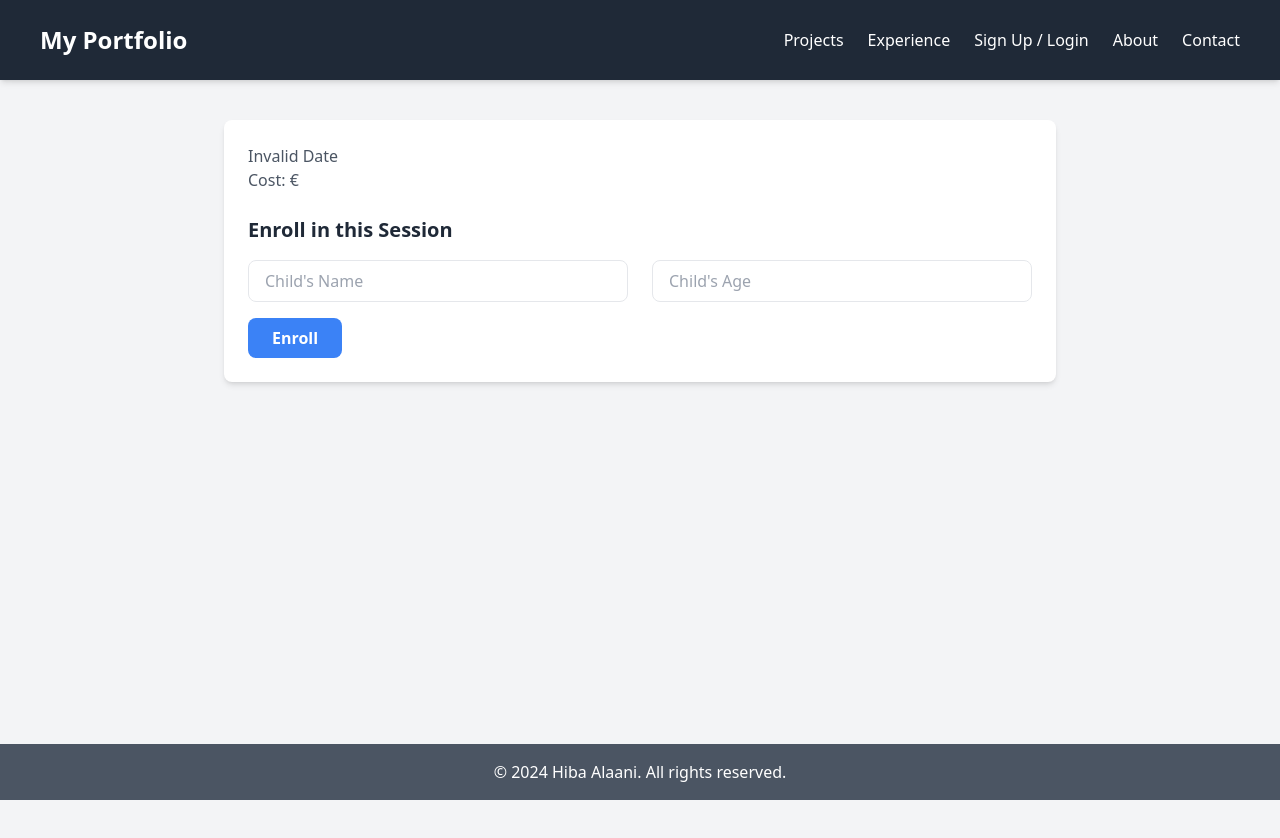
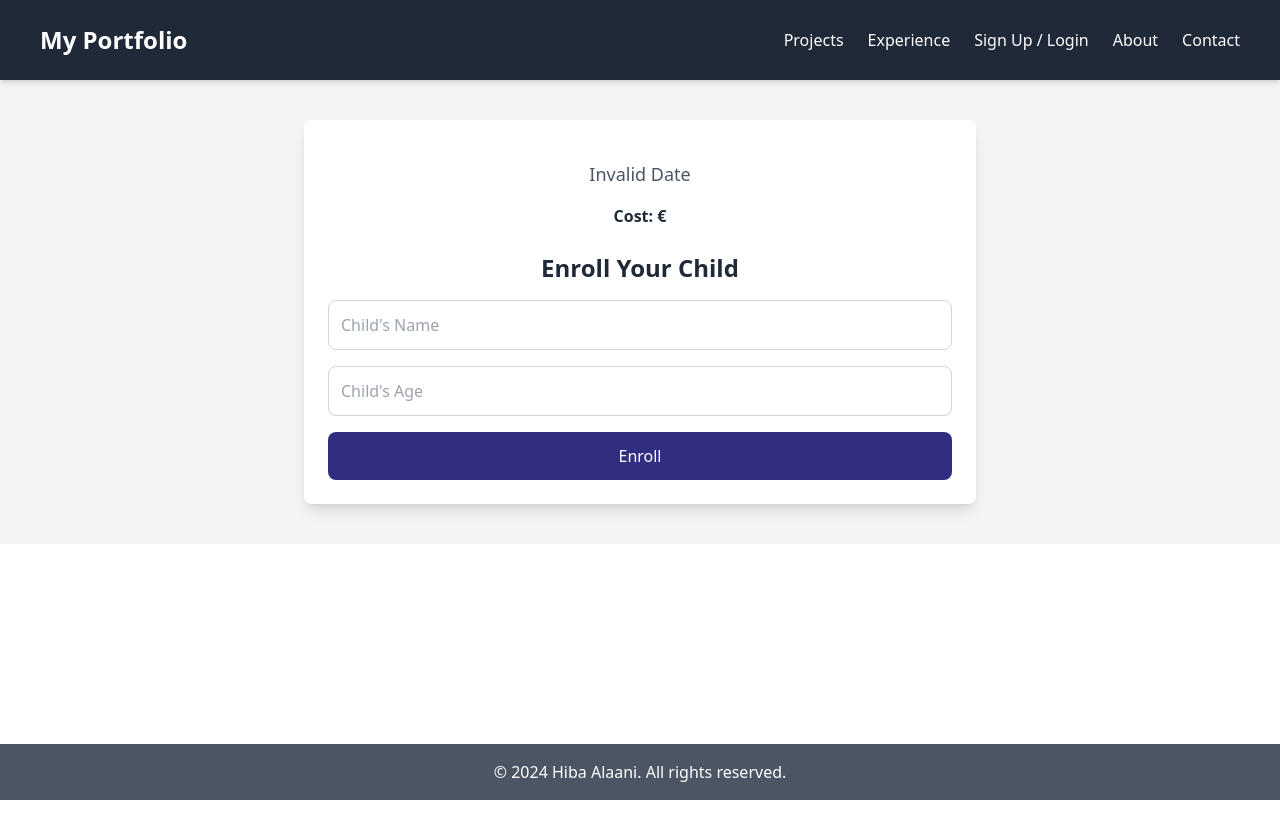
Before and after one commit to hibaalaani/alaani, a React (Vite) app: page /alaani/session/1 in a window 1280 px wide. Shown: the top 838 px of the page. After the commit the page ends 800 px from the top, so only its background shows below. Built offline with nearby package versions, Linux system fonts and the light colour scheme; no server answers.

Commit message:
update styles

```diff
--- a/src/pages/ProgrammingSessions .jsx
+++ b/src/pages/ProgrammingSessions .jsx
@@ -29,21 +29,29 @@ const ProgrammingSessions = () => {
   };
 
   return (
-    <div className="bg-gray-100 min-h-screen py-10">
-    <div className="max-w-7xl mx-auto px-4 sm:px-6 lg:px-8">
-      <h1 className="text-3xl font-bold text-gray-800 mb-6">Available Programming Sessions</h1>
-      <div className="grid grid-cols-1 sm:grid-cols-2 lg:grid-cols-3 gap-8">
+    <div className="bg-gray-100 py-10">
+            <div className="container mx-auto px-4">
+                <h2 className="text-4xl font-bold text-center mb-8 text-gray-800">Available Programming Sessions</h2>
+                <div className="grid grid-cols-1 sm:grid-cols-2 md:grid-cols-4 gap-6">
                     {sessions.map(session => (
-          <div key={session.id} className="bg-white shadow-md rounded-lg overflow-hidden">
-            <div className="p-6">
-              <h2 className="text-xl font-bold text-gray-900">{session.title}</h2>
-              <p className="text-gray-600">{new Date(session.date).toLocaleString()}</p>
-              <p className="text-gray-600">Cost: €{session.cost}</p>
-              <div className="mt-4">
-                <Link to={`/session/${session.id}`} className="text-blue-500 hover:underline">
+                        <div key={session.id} className="bg-indigo-900 text-white shadow-lg rounded-lg p-6 transform hover:scale-105 transition-transform">
+                            <div className="flex justify-center">
+                                <img src="/path-to-icon.png" alt="Session Icon" className="h-16 mb-4" /> {/* Add your session icon */}
+                            </div>
+                            <h3 className="text-xl font-bold mb-2 text-center">{session.title}</h3>
+                            <p className="text-gray-300 text-center mb-4">
+                                {new Date(session.date).toLocaleString()}
+                            </p>
+                            <p className="text-center text-gray-300 font-bold">
+                                {session.cost} €
+                            </p>
+                            <div className="mt-4 text-center">
+                                <Link to={`/session/${session.id}`}
+                                    className="bg-white text-indigo-900 py-2 px-4 rounded hover:bg-gray-200"
+                                    // onClick={() => window.location.href = `/session/${session.id}`}
+                                >
                                     View More
                                 </Link>
-              </div>
                             </div>
                         </div>
                     ))}
--- a/src/pages/SessionDetail.jsx
+++ b/src/pages/SessionDetail.jsx
@@ -7,6 +7,7 @@ const SessionDetail = () => {
   const [session, setSession] = useState({});
   const [childName, setChildName] = useState('');
   const [childAge, setChildAge] = useState('');
+  const [enrollmentSuccess, setEnrollmentSuccess] = useState(false);
   const token = localStorage.getItem('token');
 
   useEffect(() => {
@@ -27,6 +28,7 @@ const SessionDetail = () => {
         child_name: childName,
         child_age: childAge,
       });
+      setEnrollmentSuccess(true);
       alert('Enrollment successful!');
     } catch (error) {
       console.error('Error enrolling in session', error);
@@ -34,39 +36,57 @@ const SessionDetail = () => {
   };
 
   return (
-    <div className="bg-gray-100 min-h-screen py-10">
-    <div className="max-w-4xl mx-auto px-4 sm:px-6 lg:px-8">
-      <div className="bg-white shadow-md rounded-lg overflow-hidden p-6">
-        <h1 className="text-2xl font-bold text-gray-900">{session.title}</h1>
-        <p className="text-gray-600">{new Date(session.date).toLocaleString()}</p>
-        <p className="text-gray-600">Cost: €{session.cost}</p>
+    <div className="bg-gray-100 py-10">
+    <div className="container mx-auto px-4">
+        {session ? (
+            <div className="max-w-2xl mx-auto bg-white shadow-lg rounded-lg p-6">
+                <div className="text-center">
+                    <h1 className="text-4xl font-bold mb-4 text-indigo-900">{session.title}</h1>
+                    <p className="text-gray-600 text-lg mb-4">{new Date(session.date).toLocaleString()}</p>
+                    <p className="text-gray-800 font-bold mb-6">Cost: {session.cost} €</p>
+                </div>
 
-        <div className="mt-6">
-          <h2 className="text-xl font-bold text-gray-800 mb-4">Enroll in this Session</h2>
-          <div className="grid grid-cols-1 sm:grid-cols-2 gap-6">
+                <div className="text-center">
+                    <h2 className="text-2xl font-semibold mb-4 text-gray-800">Enroll Your Child</h2>
+                    <form onSubmit={handleEnrollment} className="space-y-4">
+                        <div>
                             <input
                                 type="text"
                                 placeholder="Child's Name"
                                 value={childName}
                                 onChange={(e) => setChildName(e.target.value)}
-              className="border rounded-lg px-4 py-2 w-full"
+                                className="w-full p-3 border border-gray-300 rounded-lg focus:outline-none focus:border-indigo-500"
+                                required
                             />
+                        </div>
+                        <div>
                             <input
                                 type="number"
                                 placeholder="Child's Age"
                                 value={childAge}
                                 onChange={(e) => setChildAge(e.target.value)}
-              className="border rounded-lg px-4 py-2 w-full"
+                                className="w-full p-3 border border-gray-300 rounded-lg focus:outline-none focus:border-indigo-500"
+                                required
                             />
                         </div>
                         <button
-            onClick={handleEnrollment}
-            className="mt-4 bg-blue-500 text-white font-bold px-6 py-2 rounded-lg"
+                            type="submit"
+                            className="w-full bg-indigo-900 text-white py-3 rounded-lg hover:bg-indigo-800 transition-colors"
                         >
                             Enroll
                         </button>
+                    </form>
+
+                    {enrollmentSuccess && (
+                        <p className="text-green-500 font-semibold mt-4">
+                            Enrollment successful for {childName}!
+                        </p>
+                    )}
                 </div>
             </div>
+        ) : (
+            <p className="text-center text-red-500">Loading session details...</p>
+        )}
     </div>
 </div>
   );
```
Lines whose indentation alone changed are shown as unchanged.
